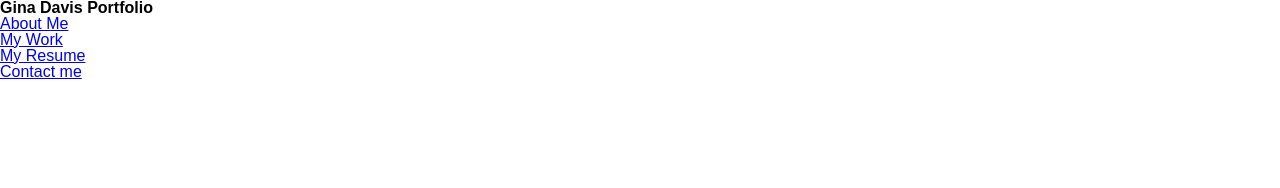
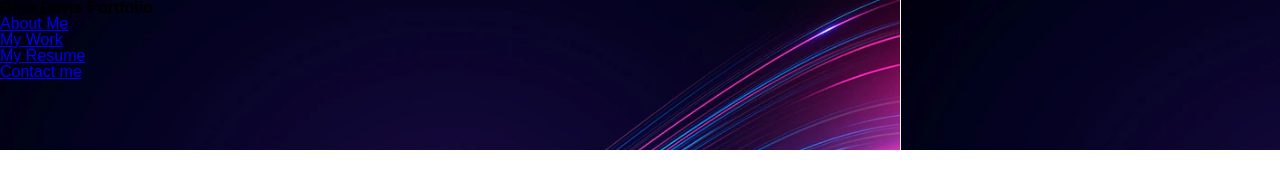
Before and after one commit to ginitadavis/Professional-portfolio-challenge, a plain HTML site: page index.html in a window 1280 px wide. Drawn offline with Linux system fonts and the light colour scheme; files that its build step writes are made by us from their sources.

Commit message:
Trying to commit

```diff
--- a/assets/css/style.css
+++ b/assets/css/style.css
@@ -0,0 +1,10 @@
+* {
+    margin: 0;
+    padding: 0;
+    box-sizing: border-box;
+  }
+
+header {
+    height: 150px;
+    background-image: url('Images/background-header.png');
+}
--- a/index.html
+++ b/index.html
@@ -5,13 +5,13 @@
     <meta charset="UTF-8" />
     <link rel="stylesheet" href="./assets/reset.css">
     <link rel="stylesheet" href="./assets/style.css">
-    <title>My Professional Portfolio 1</title>
+    <title>My Professional Portfolio</title>
 </head>
 
 <header>
-
     <h1> Gina Davis Portfolio</h1>
 
+    <!-- <img scr="" alt="Waves of purple and pink with a black background"/>-->
     <nav>
         <section class="navigation">
             <a href="#aboutme">About Me</a>
```
